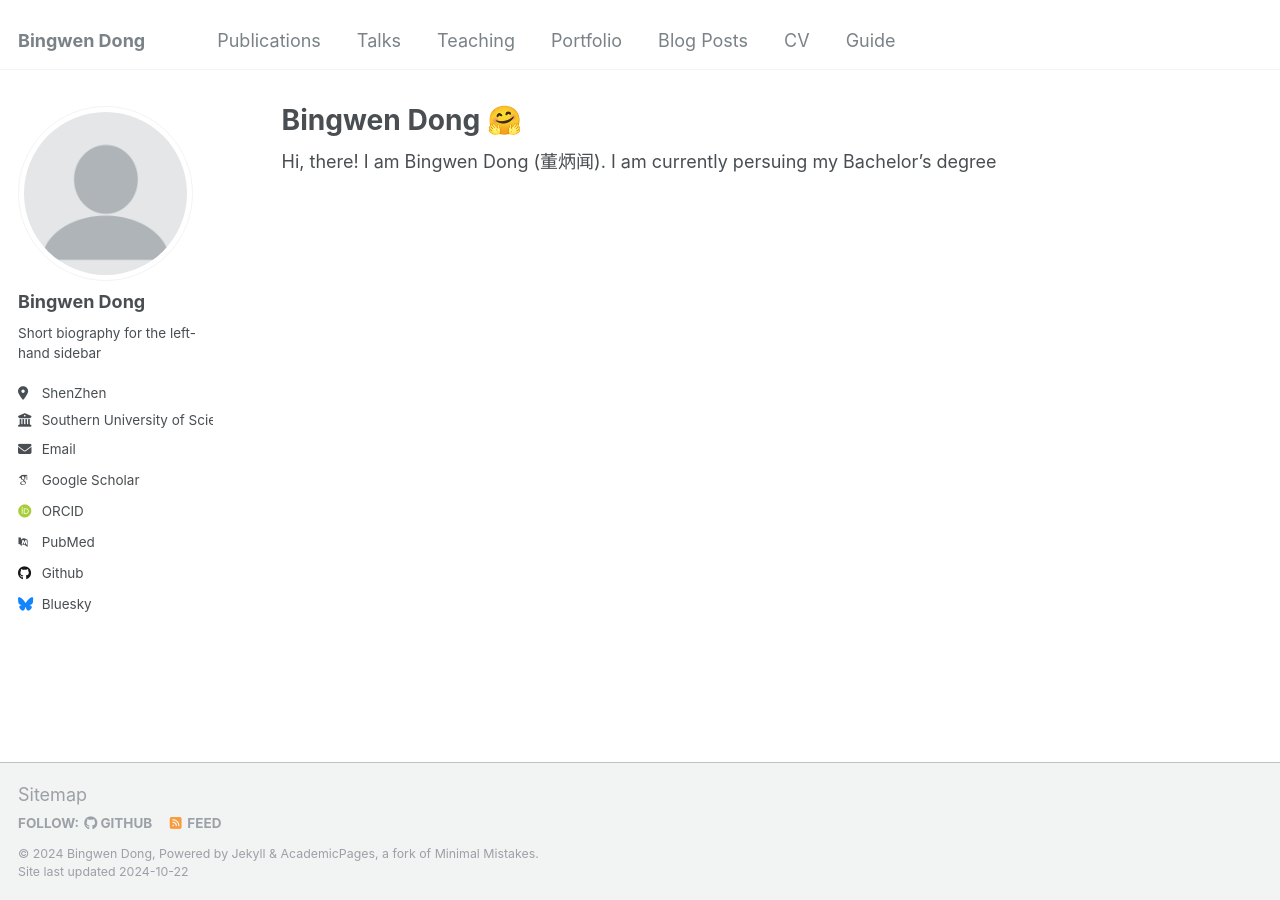
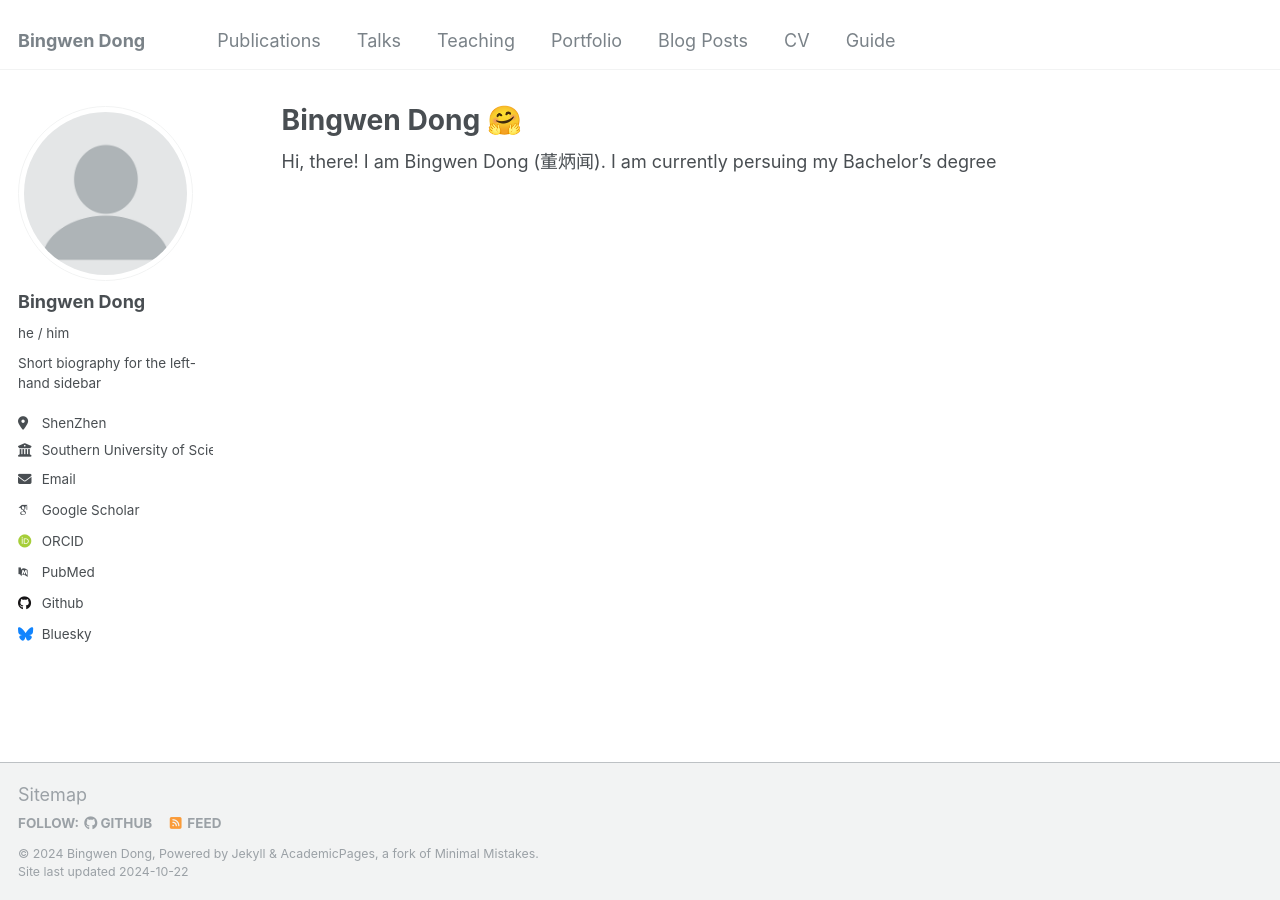
Before and after one commit to SheepDoctor/SheepDoctor.github.io, a Jekyll site: the page built from _pages/about.md, in a window 1280 px wide. Built offline with Jekyll 4.4.1, drawn with Linux system fonts in a browser that asks for light colours; some web fonts are replaced.

Commit message:
Update _config.yml

```diff
--- a/_config.yml
+++ b/_config.yml
@@ -14,7 +14,7 @@ name                     : &name "Bingwen Dong"
 description              : &description "He loves computer."
 url                      : https://sheepdoctor.github.io # the base hostname & protocol for your site e.g. "https://mmistakes.github.io"
 baseurl                  : "" # the subpath of your site, e.g. "/blog"
-repository               : "sheepdoctor/sheepdoctor.github.io"
+repository               : "SheepDoctor/sheepdoctor.github.io"
 
 # Site Author - The following control what appear as part of the author content on the side bar.
 #               If a field is blank the icon and link will not appear, otherwise it will be shown.
@@ -23,7 +23,7 @@ author:
   # Biographic information
   avatar           : "profile.png"
   name             : "Bingwen Dong"
-  pronouns         : # example: "he/him"
+  pronouns         : "he / him"
   bio              : "Short biography for the left-hand sidebar"
   location         : "ShenZhen"
   employer         : "Southern University of Science and Technology"
```
